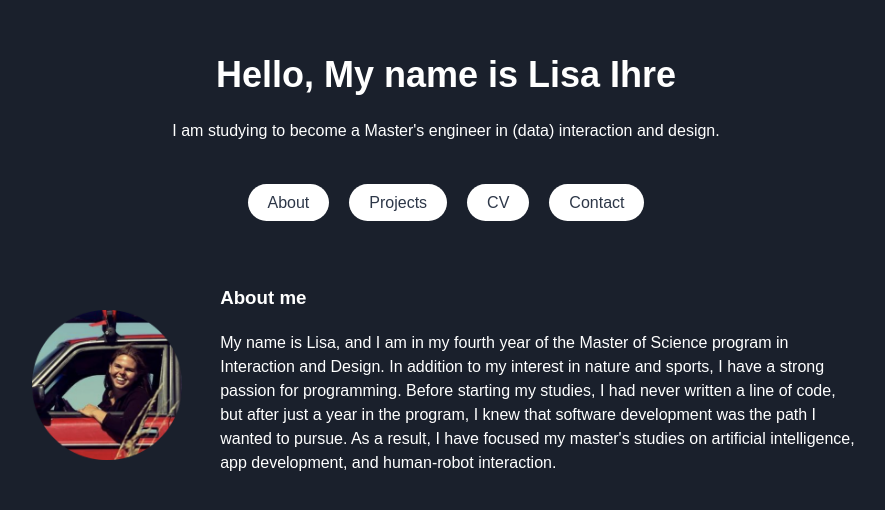
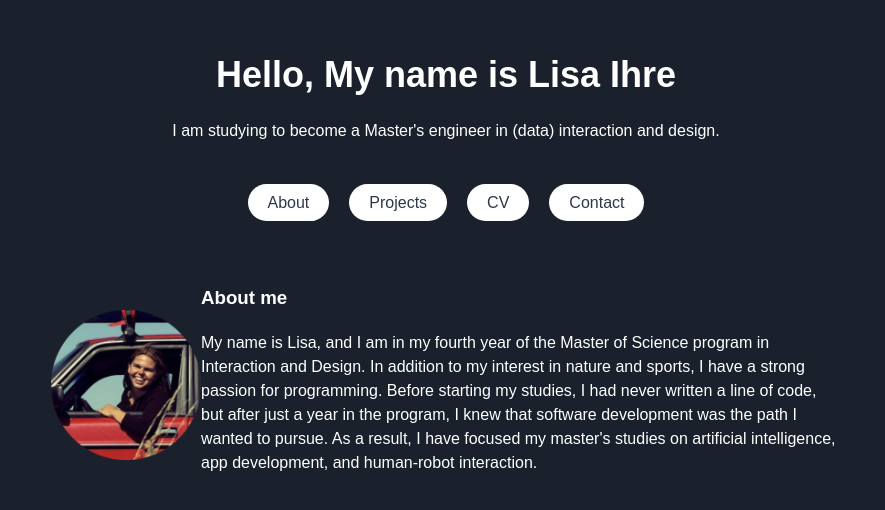
Before and after one commit to id21lie/portfolio_upd, a React (Vite) app: page /portfolio_upd/about in a window 1280 px wide. Shown: the part 114-624 px from the top of the page, without its empty margins (194-1079 px from the left). Built offline with nearby package versions, Linux system fonts and the light colour scheme.

Commit message:
updated css

```diff
--- a/src/Portfolio.css
+++ b/src/Portfolio.css
@@ -262,7 +262,6 @@ h2 {
 
 .aboutme-text {
   margin-right: auto;
-  margin-left: 3%;
   width: 50%;
   text-align: left;
 }
```
